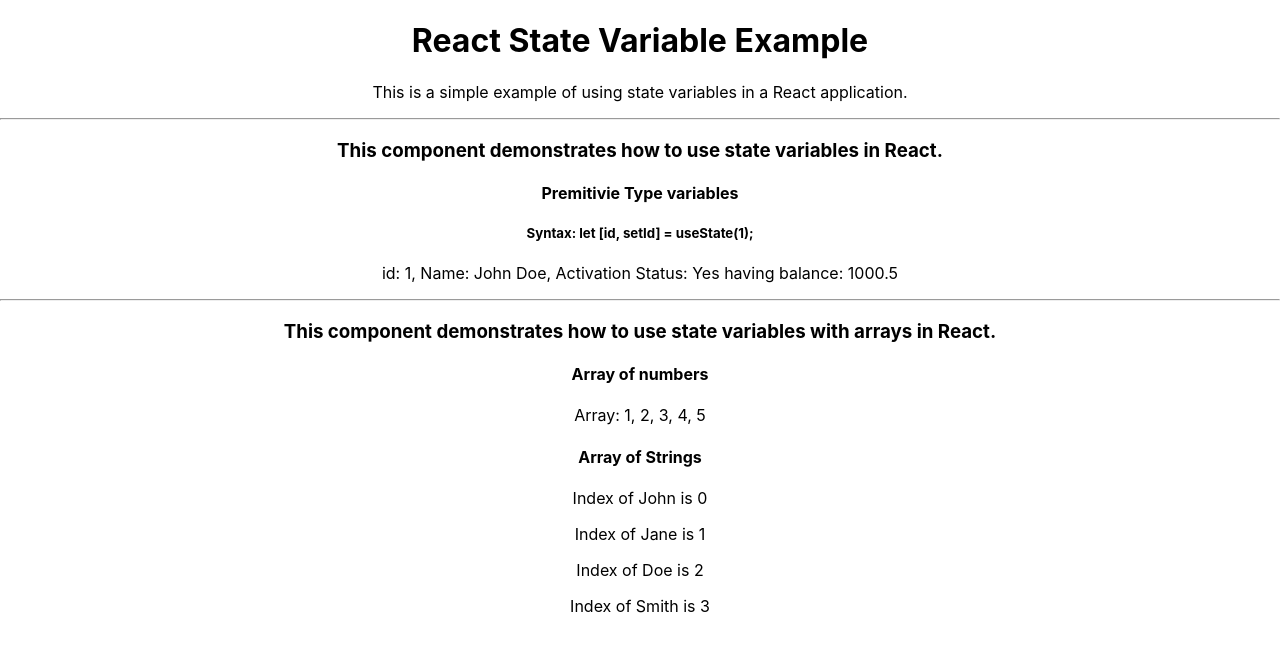
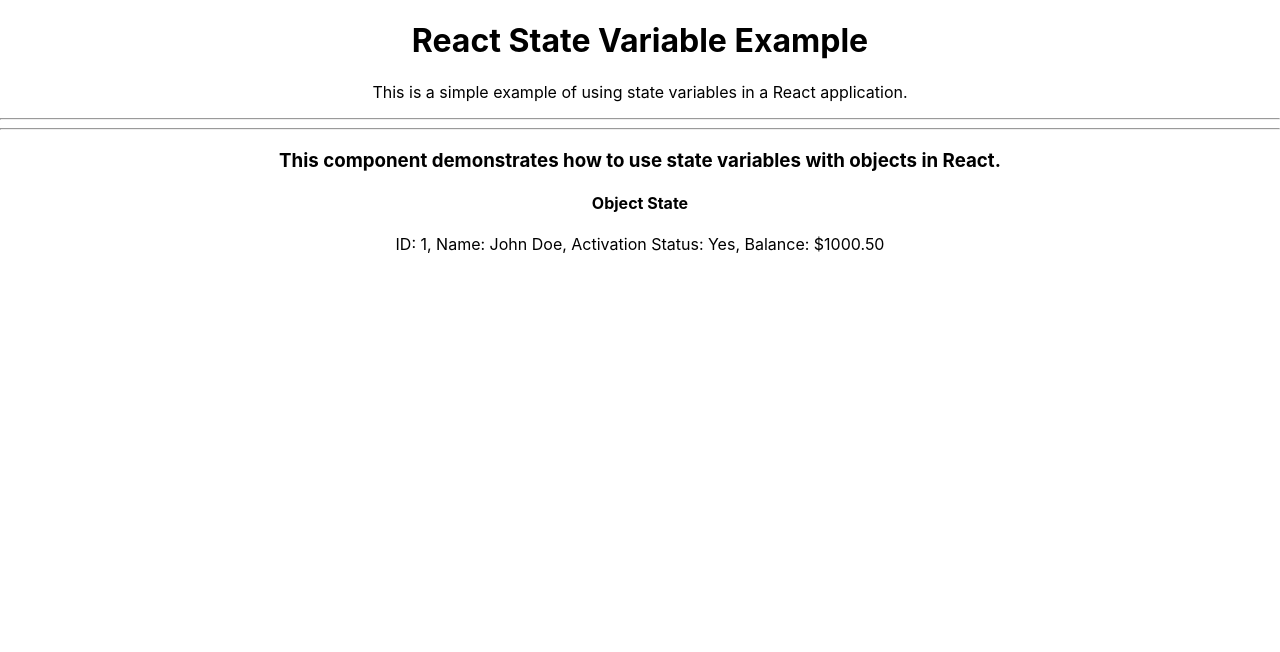
Before and after one commit to prashantsnehi/React_Tutorial-, a React (Create React App) app in the folder 3_react-state-variable/: page / in a window 1280 px wide. Shown: the top 652 px of the page. Built offline with nearby package versions, Linux system fonts and the light colour scheme.

Commit message:
Object state variable example

```diff
--- a/3_react-state-variable/src/App.js
+++ b/3_react-state-variable/src/App.js
@@ -1,6 +1,7 @@
 import ArrayStateComponent from './ArrayStateComponent';
 import './App.css';
 import StateComponent from './StateComponent';
+import ObjectComponent from './ObjectComponent';
 
 function App() {
   return (
@@ -8,9 +9,11 @@
       <h1>React State Variable Example</h1>
       <p>This is a simple example of using state variables in a React application.</p>
       <hr />
-      <StateComponent />
+      {/* <StateComponent /> */}
+      {/* <hr /> */}
+      {/* <ArrayStateComponent /> */}
       <hr />
-      <ArrayStateComponent />
+      <ObjectComponent />
     </div>
 
   );
--- /dev/null
+++ b/3_react-state-variable/src/ObjectComponent.js
@@ -0,0 +1,30 @@
+import { useState } from 'react';
+
+let ObjectComponent = () => {
+    let [user, setUser] = useState({
+        id: 1,
+        name: "John Doe",
+        isActive: true,
+        balance: 1000.50
+    });
+
+    return (
+        <div>
+            <h3>This component demonstrates how to use state variables with objects in React.</h3>
+            <h4>Object State</h4>
+            <p>
+                ID: {user.id}, Name: {user.name}, Activation Status: {user.isActive ? "Yes" : "No"}, Balance: ${user.balance.toFixed(2)}
+            </p>
+        </div>
+    );
+}
+
+export default ObjectComponent;
+// This component demonstrates how to use state variables with objects in React.
+// It uses the useState hook to manage an object containing user details.
+// The object includes properties like id, name, isActive status, and balance.
+// The component renders the user details in a formatted manner, showcasing how to access object properties in
+// a React component. The balance is formatted to two decimal places for better readability.
+// The component can be used to illustrate the use of state with complex data types in React applications.
+// It can be extended to include functionality for updating the user details, such as changing the name or
+// toggling the activation status, providing a more interactive experience.
```
